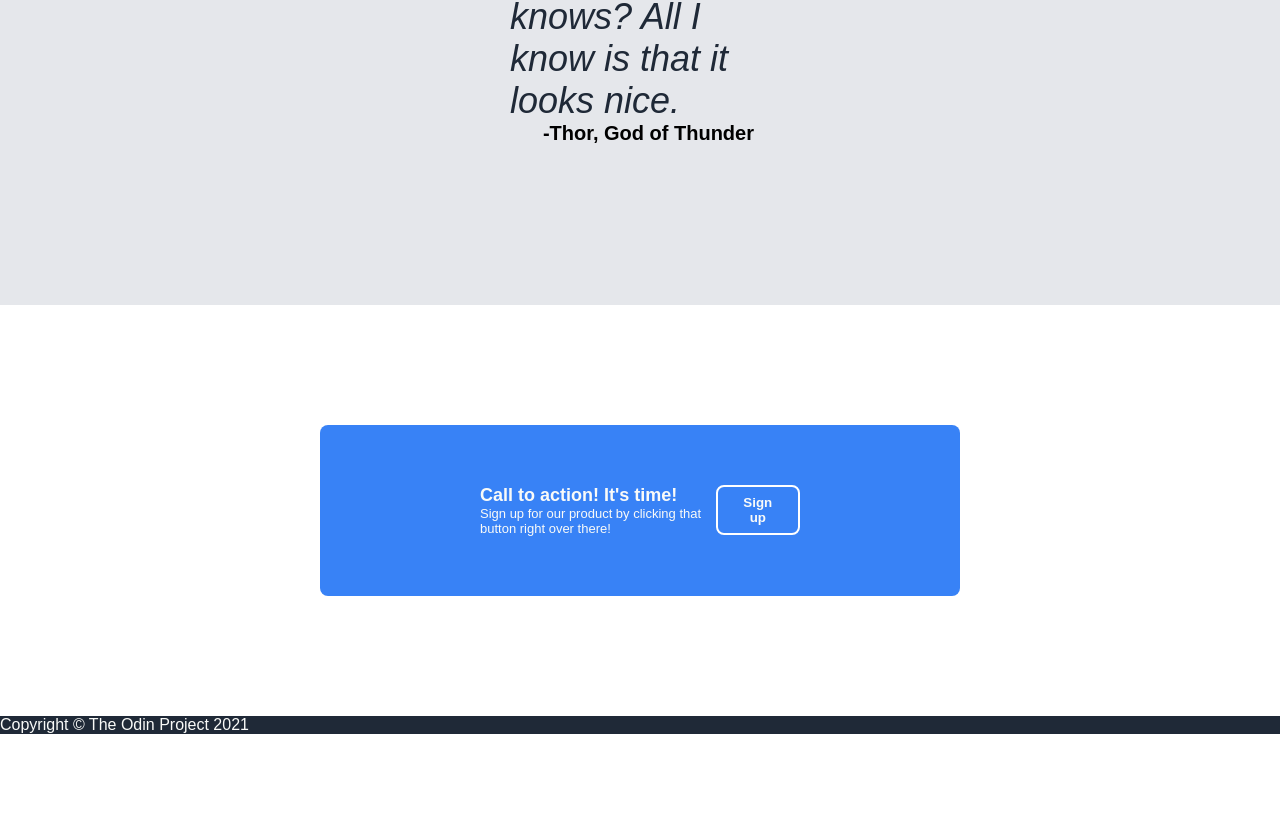
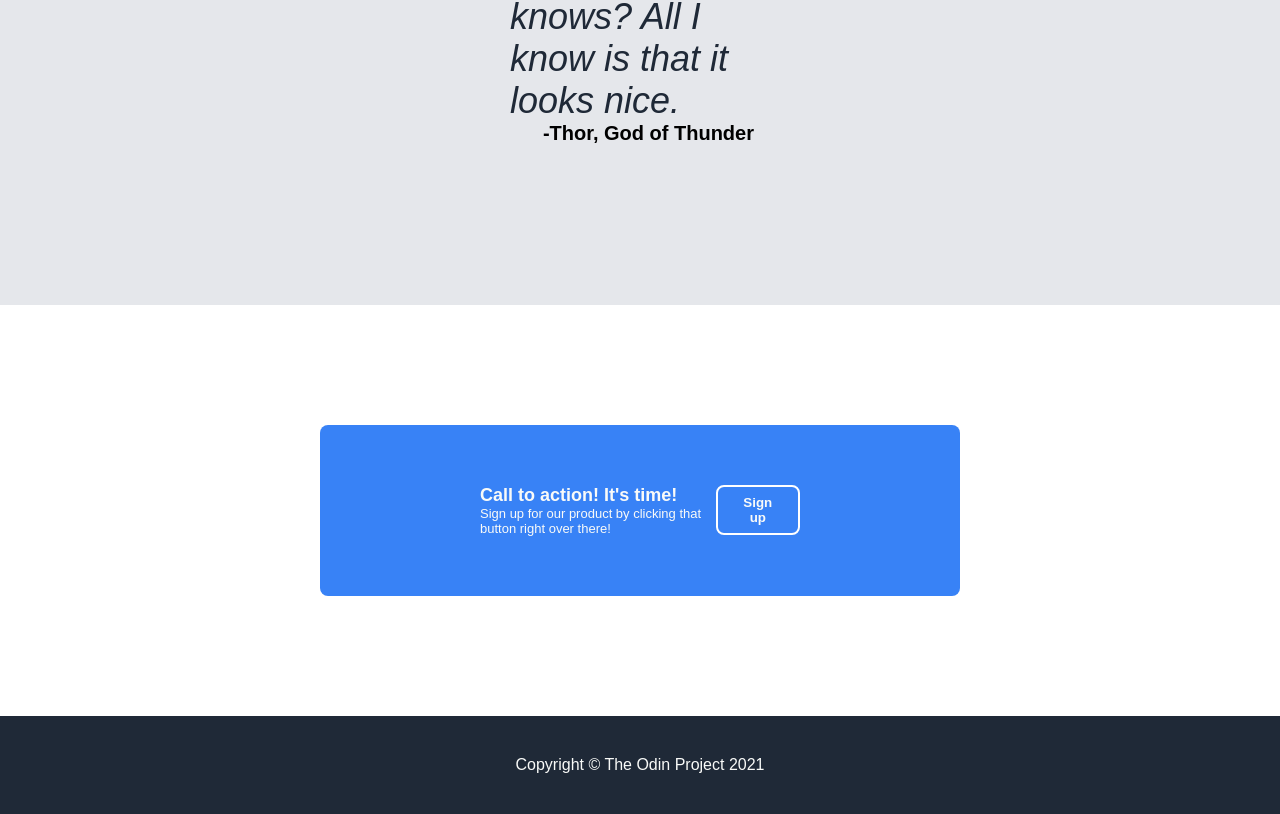
Before and after one commit to shahzeb-jadoon/odin-landing-page, a plain HTML site: page index.html in a window 1280 px wide. Shown: the part 1875-2689 px from the top of the page. Before the commit the page ends 2609 px from the top, so only its background shows below. Drawn offline with Linux system fonts and the light colour scheme.

Commit message:
Stylize footer section

```diff
--- a/style.css
+++ b/style.css
@@ -186,3 +186,8 @@ body {
 .call-to-action-section .sign-up-button {
     border: 2px solid white;
 }
+
+footer {
+    padding: 40px;
+    text-align: center;
+}
```
